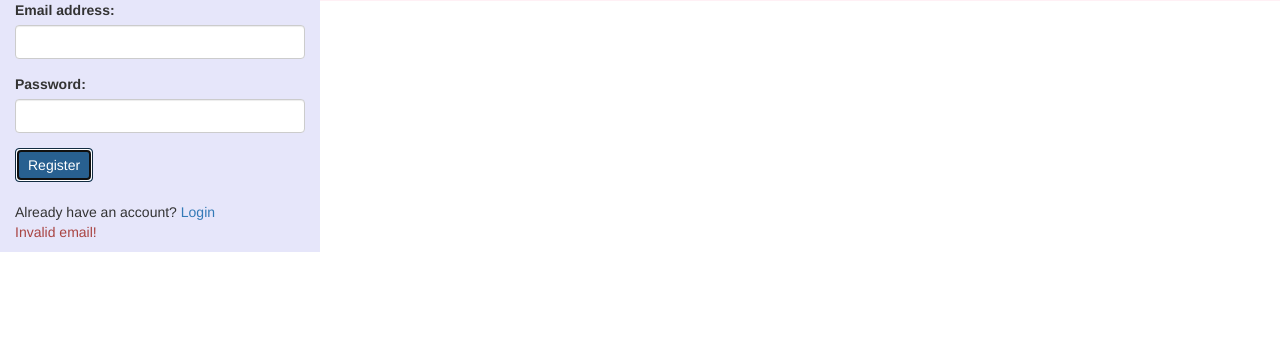
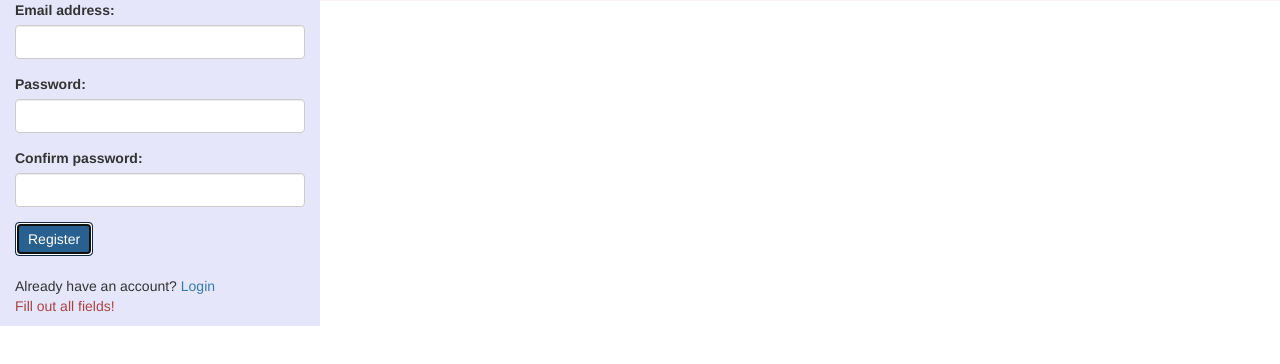
Before and after one commit to alpha-invoices/frontend, a website: page static/register.html in a window 1280 px wide. Both pictures are taken after a click on the button "Register". Drawn offline with nearby package versions, Linux system fonts and the light colour scheme.

Commit message:
Added a confirm password form input, added a check to validate whether all fields are filled out.

```diff
--- a/src/register.js
+++ b/src/register.js
@@ -11,9 +11,16 @@ function register(){
 
     var email = document.getElementById("email").value;
 	var password = document.getElementById("password").value;
+	var confirmPassword = document.getElementById("confirmPassword").value;
 
 	$("#error").text('');
 	$("#successfulRegistration").text('');
+
+	//Checks all fields are filled.
+	if(!email || !password || !confirmPassword){
+		$("#error").text('Fill out all fields!');
+		return;
+	}
 
 	if(!validateEmail(email)){
 		$("#error").text('Invalid email!');
--- a/static/register.html
+++ b/static/register.html
@@ -19,11 +19,15 @@
 		<form  role="form" action="#" name="regform" id="regform" >
 			<div class="form-group">
 				<label for="email">Email address:</label>
-				<input class="form-control" name="email" type="email" id="email" required></input>
+				<input class="form-control" name="email" type="email" id="email" ></input>
 			</div>
 			<div class="form-group">
 				<label for="pwd">Password:</label>
-				<input class="form-control" name=-"password" type="password" id="password" required></input>
+				<input class="form-control" name=-"password" type="password" id="password" ></input>
+			</div>
+			<div class="form-group">
+				<label for="pwd">Confirm password:</label>
+				<input class="form-control" name="confirmPassword" type="password" id="confirmPassword" ></input>
 			</div>
 			<input class="btn btn-primary" type="button" value="Register" name="Register" onclick="register()"></input>
 		</form>
```
